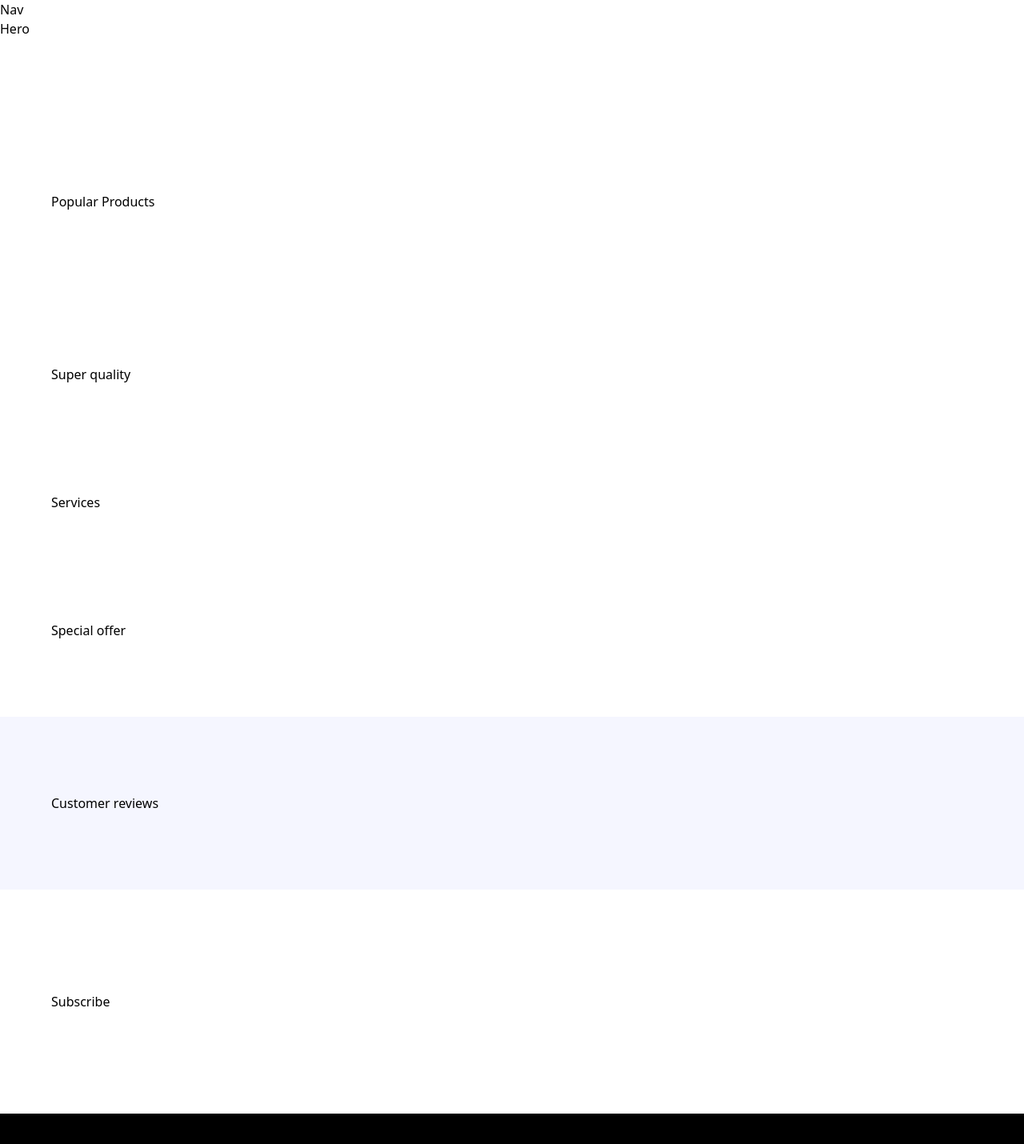
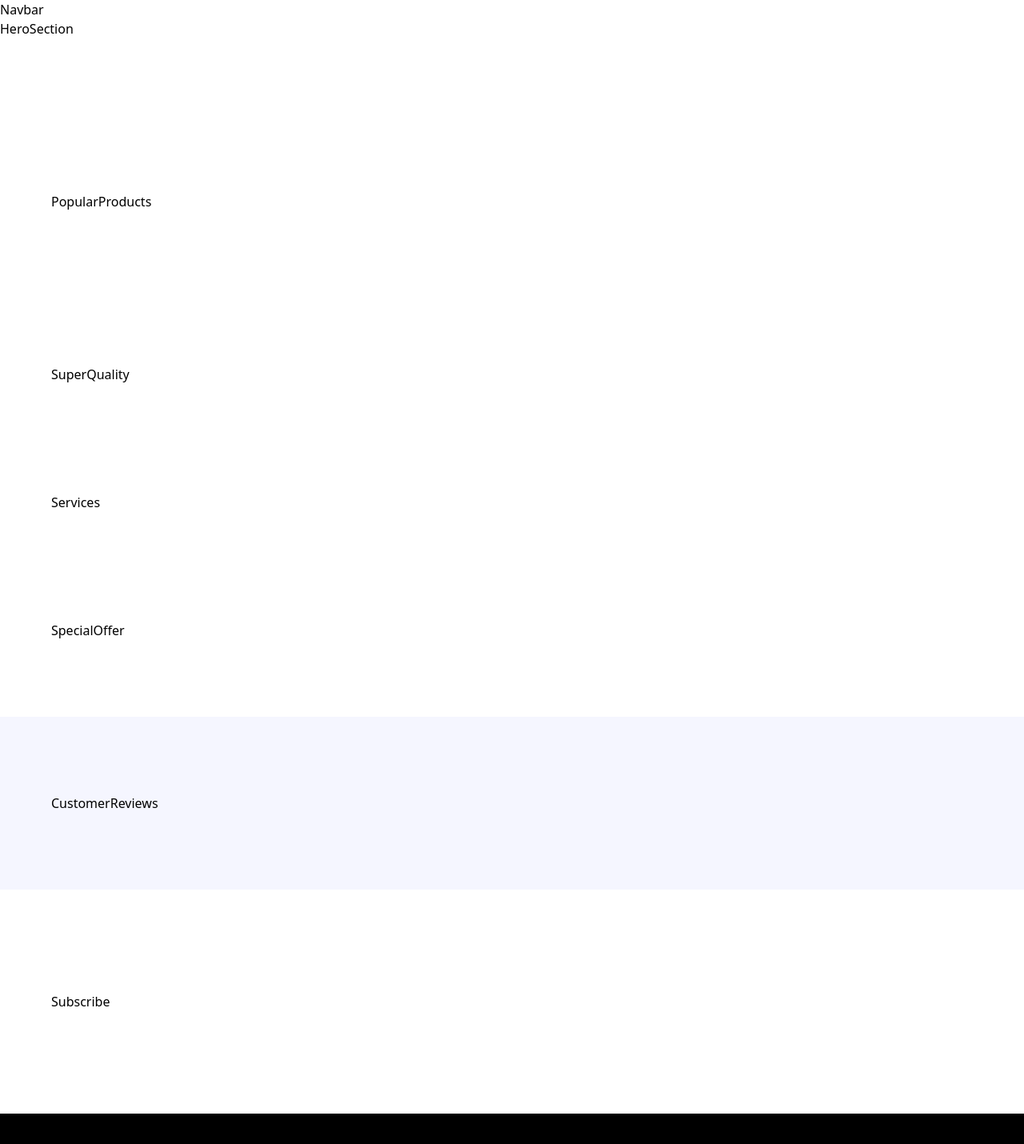
Before and after one commit to NikChhillar/nike, a React (Vite) app: page / in a window 1280 px wide. Shown: the top 1430 px of the page at 80% size. Built offline with nearby package versions, Linux system fonts and the light colour scheme; a web font is replaced by a local one.

Commit message:
initial commit ⭕

```diff
--- a/src/App.jsx
+++ b/src/App.jsx
@@ -1,14 +1,40 @@
+import CustomerReviews from "./sections/CustomerReviews";
+import Footer from "./sections/Footer";
+import HeroSection from "./sections/HeroSection";
+import Navbar from "./sections/Navbar";
+import PopularProducts from "./sections/PopularProducts";
+import Services from "./sections/Services";
+import SpecialOffer from "./sections/SpecialOffer";
+import Subscribe from "./sections/Subscribe";
+import SuperQuality from "./sections/SuperQuality";
+
 const App = () => (
   <main className="relative">
-    Nav
-    <section className="xl:padding-1 wide:padding-r padding-b">Hero</section>
-    <section className="padding">Popular Products</section>
-    <section className="padding">Super quality</section>
-    <section className="padding-x py-10">Services</section>
-    <section className="padding">Special offer</section>
-    <section className="padding bg-pale-blue">Customer reviews</section>
-    <section className="padding-x sm:py-32 py-16 w-full">Subscribe</section>
-    <section className="padding-x padding-t pb-8 bg-black">footer</section>
+    <Navbar />
+    <section className="xl:padding-1 wide:padding-r padding-b">
+      <HeroSection />
+    </section>
+    <section className="padding">
+      <PopularProducts />
+    </section>
+    <section className="padding">
+      <SuperQuality />
+    </section>
+    <section className="padding-x py-10">
+      <Services />
+    </section>
+    <section className="padding">
+      <SpecialOffer />
+    </section>
+    <section className="padding bg-pale-blue">
+      <CustomerReviews />
+    </section>
+    <section className="padding-x sm:py-32 py-16 w-full">
+      <Subscribe />
+    </section>
+    <section className="padding-x padding-t pb-8 bg-black">
+      <Footer />
+    </section>
   </main>
 );
 
--- /dev/null
+++ b/src/sections/CustomerReviews.jsx
@@ -0,0 +1,8 @@
+
+const CustomerReviews = () => {
+  return (
+    <div>CustomerReviews</div>
+  )
+}
+
+export default CustomerReviews
--- /dev/null
+++ b/src/sections/Footer.jsx
@@ -0,0 +1,8 @@
+
+const Footer = () => {
+  return (
+    <div>Footer</div>
+  )
+}
+
+export default Footer
--- /dev/null
+++ b/src/sections/HeroSection.jsx
@@ -0,0 +1,8 @@
+
+const HeroSection = () => {
+  return (
+    <div>HeroSection</div>
+  )
+}
+
+export default HeroSection
--- /dev/null
+++ b/src/sections/Navbar.jsx
@@ -0,0 +1,8 @@
+
+const Navbar = () => {
+  return (
+    <div>Navbar</div>
+  )
+}
+
+export default Navbar
--- /dev/null
+++ b/src/sections/PopularProducts.jsx
@@ -0,0 +1,8 @@
+
+const PopularProducts = () => {
+  return (
+    <div>PopularProducts</div>
+  )
+}
+
+export default PopularProducts
--- /dev/null
+++ b/src/sections/Services.jsx
@@ -0,0 +1,8 @@
+
+const Services = () => {
+  return (
+    <div>Services</div>
+  )
+}
+
+export default Services
--- /dev/null
+++ b/src/sections/SpecialOffer.jsx
@@ -0,0 +1,8 @@
+
+const SpecialOffer = () => {
+  return (
+    <div>SpecialOffer</div>
+  )
+}
+
+export default SpecialOffer
--- /dev/null
+++ b/src/sections/Subscribe.jsx
@@ -0,0 +1,8 @@
+
+const Subscribe = () => {
+  return (
+    <div>Subscribe</div>
+  )
+}
+
+export default Subscribe
--- /dev/null
+++ b/src/sections/SuperQuality.jsx
@@ -0,0 +1,9 @@
+
+
+const SuperQuality = () => {
+  return (
+    <div>SuperQuality</div>
+  )
+}
+
+export default SuperQuality
```
